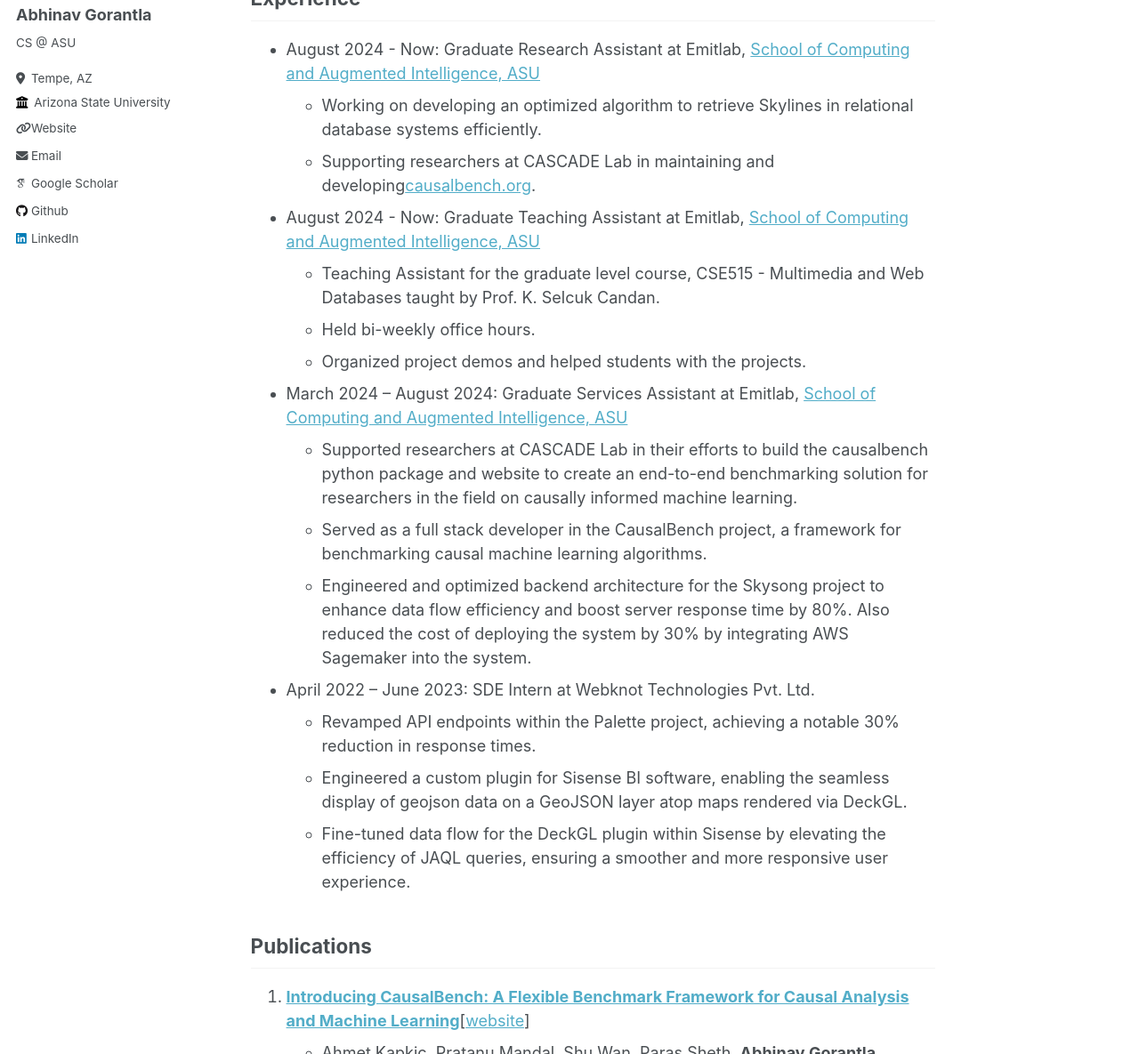
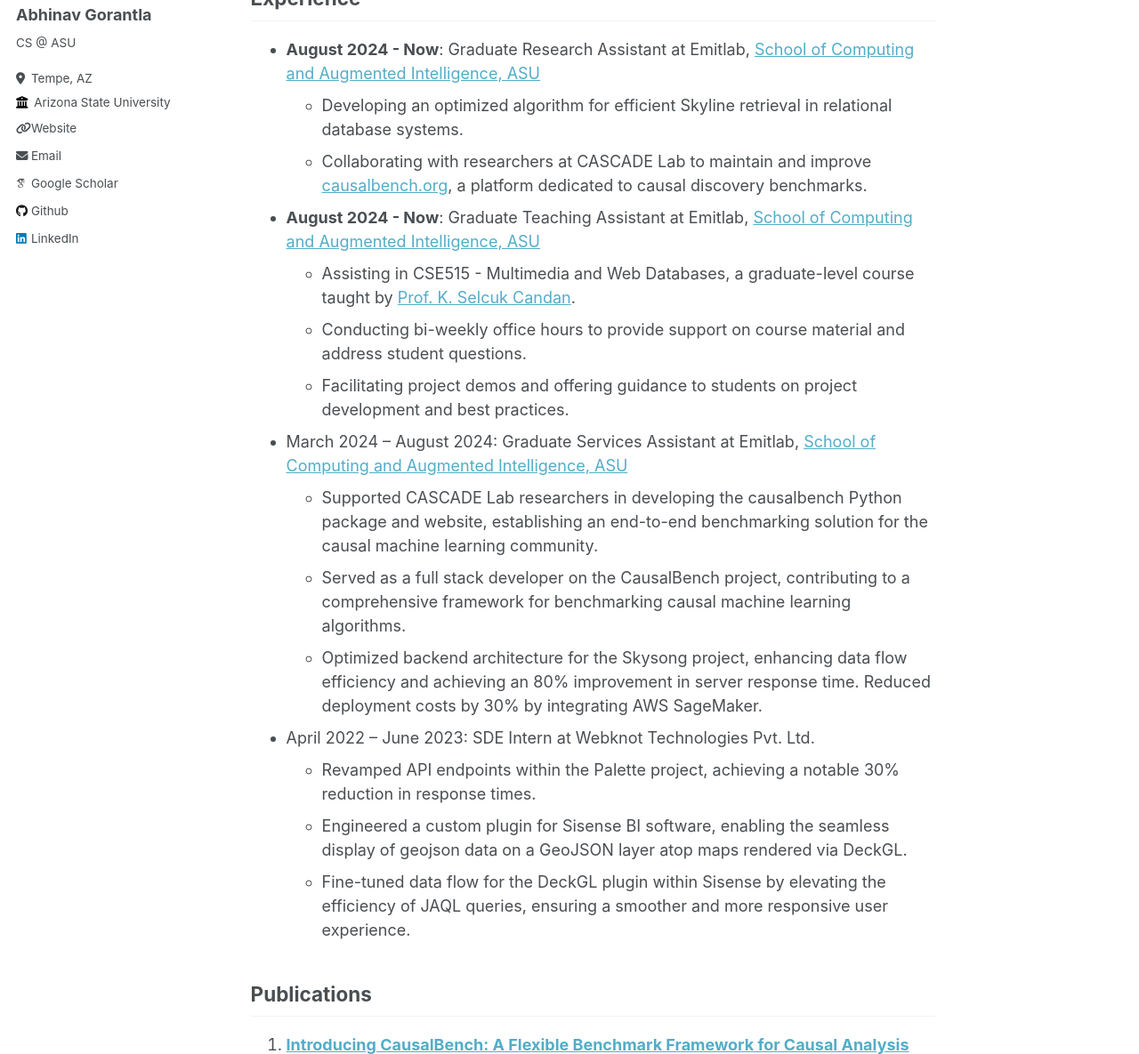
Before and after one commit to AbhinavGor/abhinavgor.github.io, a Jekyll site: the page built from _pages/about.md, in a window 1280 px wide and 1400 px high, scrolled down 225 px, cut to the strip 215-1400 px from the top of the window. Shown: the whole strip at 89% size. Built offline with Jekyll 4.4.1, drawn with Linux system fonts in a browser that asks for light colours; some web fonts are replaced; some of the changed text lies outside the part shown.

Commit message:
Changed experience

```diff
--- a/_pages/about.md
+++ b/_pages/about.md
@@ -14,19 +14,20 @@ redirect_from:
 * **Bachelor of Technology** in Computer Science and Engineering, [Vellore Institute of Technology](https://vit.ac.in/), 2023
 
 ## Experience
-* August 2024 - Now: Graduate Research Assistant at Emitlab, [School of Computing and Augmented Intelligence, ASU](https://scai.engineering.asu.edu/)
-  * Working on developing an optimized algorithm to retrieve Skylines in relational database systems efficiently.
-  * Supporting researchers at CASCADE Lab in maintaining and developing[causalbench.org](https://causalbench.org).
+* **August 2024 - Now**: Graduate Research Assistant at Emitlab, [School of Computing and Augmented Intelligence, ASU](https://scai.engineering.asu.edu/)
+  * Developing an optimized algorithm for efficient Skyline retrieval in relational database systems.
+  * Collaborating with researchers at CASCADE Lab to maintain and improve [causalbench.org](https://causalbench.org), a platform dedicated to causal discovery benchmarks.
 
-* August 2024 - Now: Graduate Teaching Assistant at Emitlab, [School of Computing and Augmented Intelligence, ASU](https://scai.engineering.asu.edu/)
-  * Teaching Assistant for the graduate level course, CSE515 - Multimedia and Web Databases taught by Prof. K. Selcuk Candan.
-  * Held bi-weekly office hours.
-  * Organized project demos and helped students with the projects.
+* **August 2024 - Now**: Graduate Teaching Assistant at Emitlab, [School of Computing and Augmented Intelligence, ASU](https://scai.engineering.asu.edu/)
+  * Assisting in CSE515 - Multimedia and Web Databases, a graduate-level course taught by [Prof. K. Selcuk Candan](https://kscandan.site).
+  * Conducting bi-weekly office hours to provide support on course material and address student questions.
+  * Facilitating project demos and offering guidance to students on project development and best practices.
+
 
 * March 2024 – August 2024: Graduate Services Assistant at Emitlab, [School of Computing and Augmented Intelligence, ASU](https://scai.engineering.asu.edu/)
-  * Supported researchers at CASCADE Lab in their efforts to build the causalbench python package and website to create an end-to-end benchmarking solution for researchers in the field on causally informed machine learning.
-  * Served as a full stack developer in the CausalBench project, a framework for benchmarking causal machine learning algorithms.
-  * Engineered and optimized backend architecture for the Skysong project to enhance data flow efficiency and boost server response time by 80%. Also reduced the cost of deploying the system by 30% by integrating AWS Sagemaker into the system.
+  * Supported CASCADE Lab researchers in developing the causalbench Python package and website, establishing an end-to-end benchmarking solution for the causal machine learning community.
+  * Served as a full stack developer on the CausalBench project, contributing to a comprehensive framework for benchmarking causal machine learning algorithms.
+  * Optimized backend architecture for the Skysong project, enhancing data flow efficiency and achieving an 80% improvement in server response time. Reduced deployment costs by 30% by integrating AWS SageMaker.
 
 * April 2022 – June 2023: SDE Intern at Webknot Technologies Pvt. Ltd.
   * Revamped API endpoints within the Palette project, achieving a notable 30% reduction in response times.
@@ -38,7 +39,7 @@ redirect_from:
 1. [**Introducing CausalBench: A Flexible Benchmark Framework for Causal Analysis and Machine Learning**](https://doi.org/10.1145/3627673.3679218)[[website](https://causalbench.org)]
    - Ahmet Kapkiç, Pratanu Mandal, Shu Wan, Paras Sheth, **Abhinav Gorantla**, Yoonhyuk Choi, Huan Liu, K. Selçuk Candan
    - ACM International Conference on Information and Knowledge Management 2024
-   - Best Demo Paper Award
+   - 🏆 Best Demo Paper Award
 
 ## Projects
 
```
